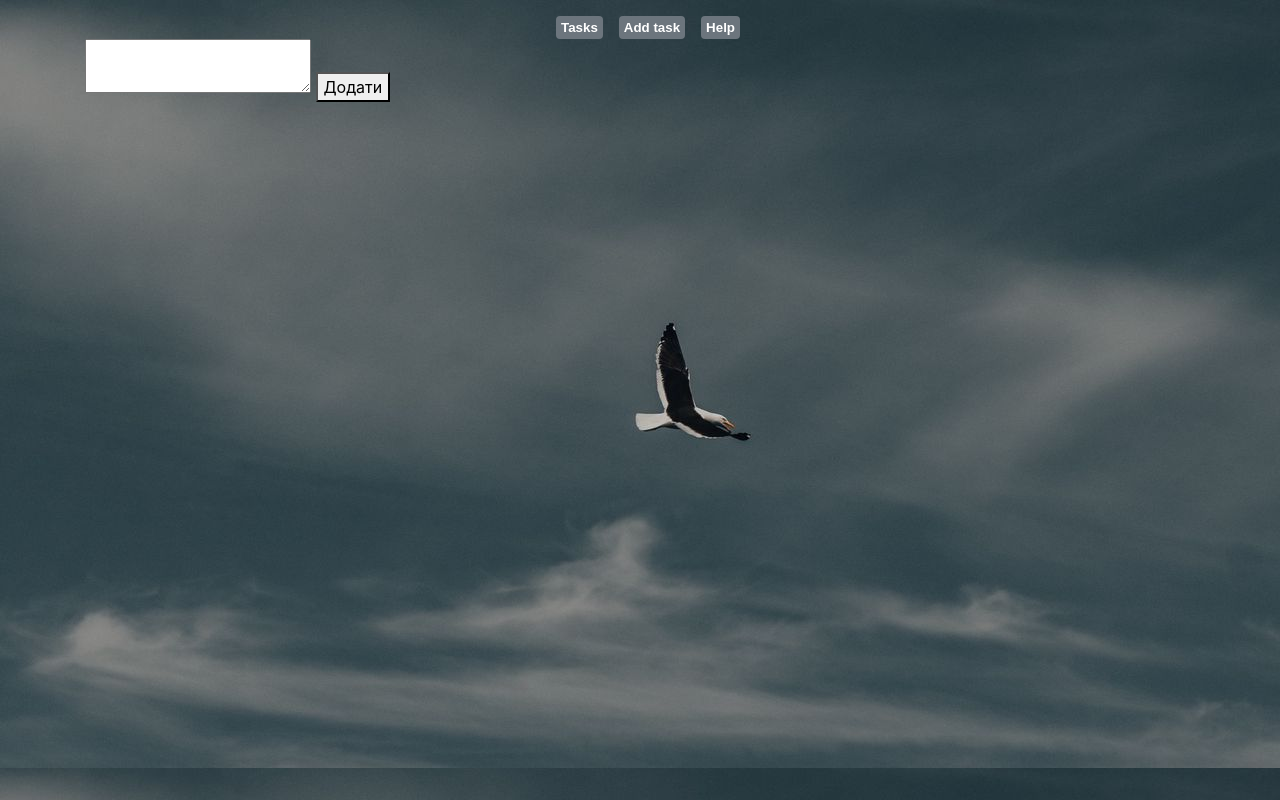
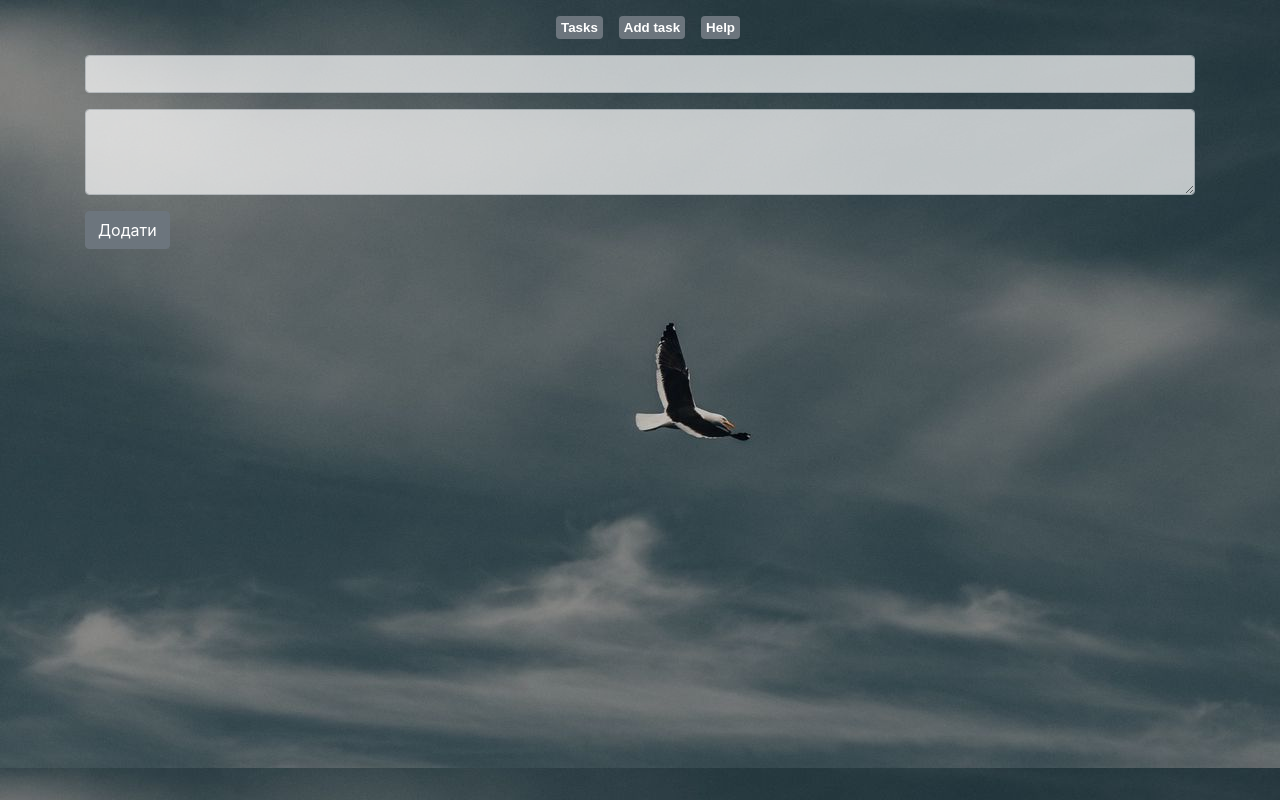
Before and after one commit to Patriot777/ToDo_python_eel, a plain HTML site: page web/add.html in a window 1280 px wide. Drawn offline with Linux system fonts and the light colour scheme; a web font is replaced by a local one.

```diff
--- a/web/add.html
+++ b/web/add.html
@@ -29,16 +29,21 @@
         </div>
     </div>
 </div>
-<div class="container">
+<div class="container mt-3">
     <div class="row">
-        <div class="col-12">
-            <textarea id="num1"></textarea>
-            <button id="button" onclick="alls()">Додати</button>
-            <h4 id = "text"></h4>
-
+        <div class="col-12 form-group">
+            <input type="text" class="form-control" id="title_task">
+            <textarea class="form-control mt-3" id="text_task" rows="3"></textarea>
+            <button type="button" class="btn btn-secondary mt-3" onclick="get_task()">Додати</button>
         </div>
     </div>
 </div>
-
+<script>
+    function get_task(){
+        let title_task = document.getElementById('title_task').value;
+        let text_task = document.getElementById('text_task').value;
+        eel.test(title_task, text_task);
+    }
+</script>
 </body>
 </html>
--- a/web/css/main.css
+++ b/web/css/main.css
@@ -46,3 +46,9 @@ p{
 .add-task{
     background-image: url('background_add.jpg');
 }
+textarea{
+    opacity: .7;
+}
+input[type=text]{
+    opacity: .7;
+}
```
Also changed, not shown: 1 other file.
